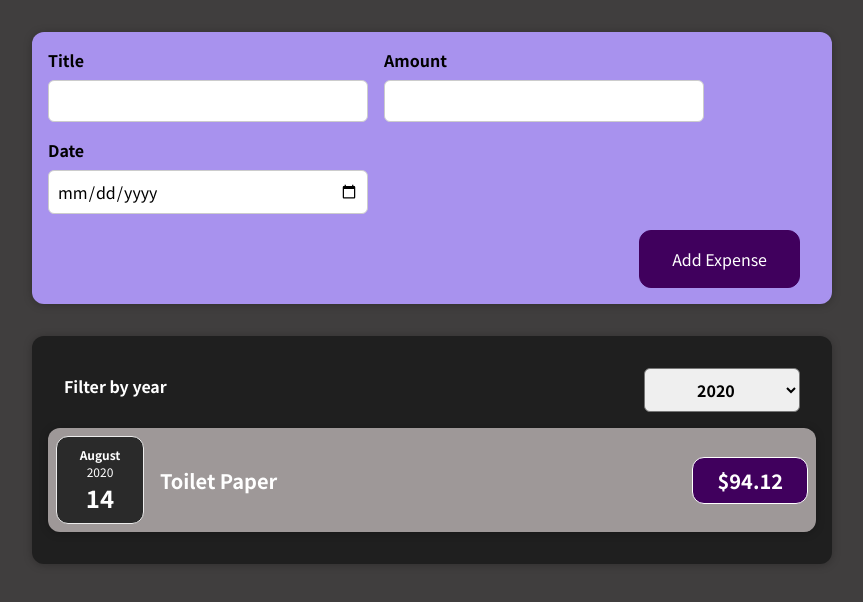
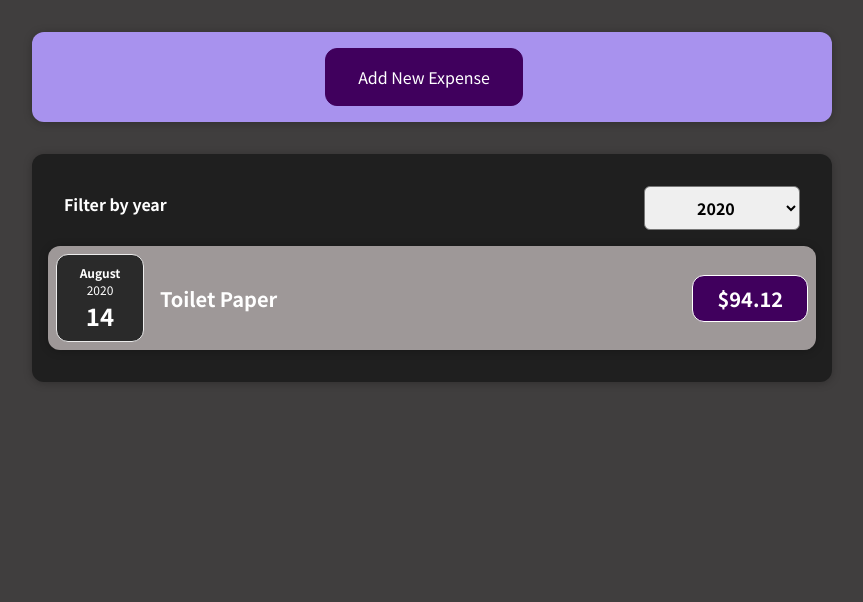
Before and after one commit to Theodoric-Graham/React-Udemy, a React (Create React App) app: page / in a window 1280 px wide. Shown: the top 602 px of the page, without its empty margins (208-1071 px from the left). Built offline with nearby package versions, Linux system fonts and the light colour scheme.

Commit message:
Practice: Conditional Content

```diff
--- a/src/components/Expenses/ExpenseItem.js
+++ b/src/components/Expenses/ExpenseItem.js
@@ -17,6 +17,7 @@
   //you can only have one root element here per return statement, per JSX code snippet
   //we dont need to call 'clickHandler' we just need to point at it, regardless of how its defined
   return (
+    <li>
       <Card className={oddEven}>
         <ExpenseDate date={props.date} />
         <div className="expense-item__description">
@@ -24,6 +25,7 @@
           <div className="expense-item__price">${props.amount}</div>
         </div>
       </Card>
+    </li>
   );
 };
 
--- a/src/components/Expenses/Expenses.js
+++ b/src/components/Expenses/Expenses.js
@@ -1,8 +1,8 @@
 import React, { useState } from "react";
 import "./Expenses.css";
 import Card from "../UI/Card";
-import ExpenseItem from "./ExpenseItem";
 import ExpensesFilter from "./ExpensesFilter";
+import ExpensesList from "./ExpensesList";
 
 //can destructure to clean things up
 const Expenses = ({ items }) => {
@@ -19,31 +19,6 @@
     return item.date.getFullYear().toString() === enteredDate;
   });
 
-  const renderCards = () => {
-    return filteredExpenses.map((expenseItem) => {
-      //react renders the new item as the last item, then updates all items and
-      //replaces their content so that it matches the order of the items in the array
-      //this is not good
-      //always use a key when mapping a list of items
-      return (
-        <ExpenseItem
-          key={expenseItem.id}
-          title={expenseItem.title}
-          amount={expenseItem.amount}
-          date={expenseItem.date}
-        />
-      );
-    });
-  };
-
-  //can assign html to a variable
-  let expensesContent = <p>No expenses found.</p>;
-
-  //changing the variable based on the length of the array
-  if (filteredExpenses.length > 0) {
-    expensesContent = renderCards();
-  }
-
   //conditionally checking if the filtered expenses have data
   return (
     <div>
@@ -52,7 +27,7 @@
           onSaveExpenseYear={onSaveExpenseYearHandler}
           selected={enteredDate}
         />
-        {expensesContent}
+        <ExpensesList items={filteredExpenses} />
       </Card>
     </div>
   );
--- /dev/null
+++ b/src/components/Expenses/ExpensesList.css
@@ -0,0 +1,9 @@
+.expenses-list {
+  list-style: none;
+  padding: 0;
+}
+
+.expenses-list__fallback {
+  color: white;
+  text-align: center;
+}
--- /dev/null
+++ b/src/components/Expenses/ExpensesList.js
@@ -0,0 +1,33 @@
+import React from "react";
+import ExpenseItem from "./ExpenseItem";
+import "./ExpensesList.css";
+
+const ExpensesList = (props) => {
+  const renderCards = () => {
+    return props.items.map((expenseItem) => {
+      //react renders the new item as the last item, then updates all items and
+      //replaces their content so that it matches the order of the items in the array
+      //this is not good
+      //always use a key when mapping a list of items
+      return (
+        <ExpenseItem
+          key={expenseItem.id}
+          title={expenseItem.title}
+          amount={expenseItem.amount}
+          date={expenseItem.date}
+        />
+      );
+    });
+  };
+
+  //can assign html to a variable
+  // let expensesContent = <p>No expenses found.</p>;
+
+  if (props.items.length === 0) {
+    return <h2 className="expenses-list__fallback">Found no expenses.</h2>;
+  }
+
+  return <ul className="expenses-list">{renderCards()}</ul>;
+};
+
+export default ExpensesList;
--- a/src/components/NewExpense/ExpenseForm.css
+++ b/src/components/NewExpense/ExpenseForm.css
@@ -24,3 +24,7 @@
 .new-expense__actions {
   text-align: right;
 }
+
+.new-expense__add {
+  text-align: center;
+}
--- a/src/components/NewExpense/ExpenseForm.js
+++ b/src/components/NewExpense/ExpenseForm.js
@@ -99,6 +99,9 @@
         </div>
       </div>
       <div className="new-expense__actions">
+        <button type="button" onClick={props.onCancel}>
+          Cancel
+        </button>
         <button type="submit">Add Expense</button>
       </div>
     </form>
--- a/src/components/NewExpense/NewExpense.js
+++ b/src/components/NewExpense/NewExpense.js
@@ -1,9 +1,11 @@
-import React from "react";
+import React, { useState } from "react";
 import "./NewExpense.css";
 import ExpenseForm from "./ExpenseForm";
 
 const NewExpense = (props) => {
+  const [isEditing, setIsEditing] = useState(false);
   const onSaveExpenseDataHandler = (enteredExpenseData) => {
+    setIsEditing(false);
     //passing in the data and adding an ID
     const expenseData = {
       ...enteredExpenseData,
@@ -12,9 +14,29 @@
     //calling parent function with the converted data
     props.onAddExpense(expenseData);
   };
+
+  const startEditingHandler = () => {
+    setIsEditing(true);
+  };
+
+  const stopEditingHander = () => {
+    setIsEditing(false);
+  };
+
+  //when the button is clicked the form should be shown, and when the submit button is clicked or canceled the button should be shown
+  //we need to register a new state here
+  //by setting state to false we can render the component conditionally
   return (
     <div className="new-expense">
-      <ExpenseForm onSaveExpenseData={onSaveExpenseDataHandler} />
+      {!isEditing && (
+        <button onClick={startEditingHandler}>Add New Expense</button>
+      )}
+      {isEditing && (
+        <ExpenseForm
+          onSaveExpenseData={onSaveExpenseDataHandler}
+          onCancel={stopEditingHander}
+        />
+      )}
     </div>
   );
 };
```
Lines whose indentation alone changed are shown as unchanged.
